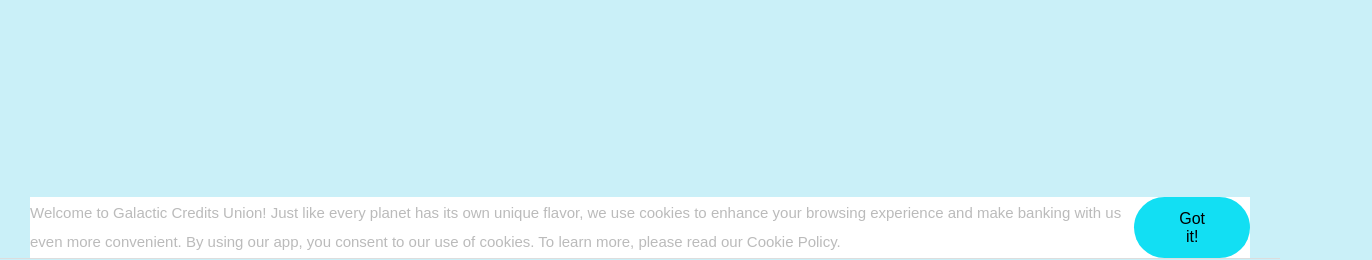
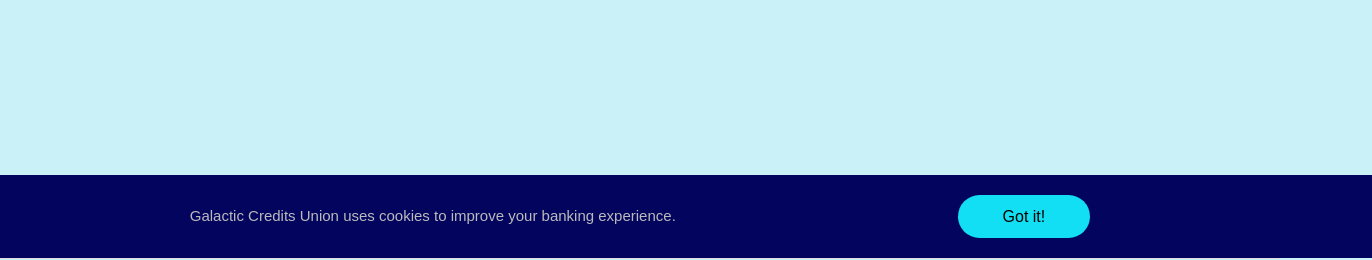
Before and after one commit to anshusinha-20/The-complete-javascript---Advanced-DOM-and-events, a plain HTML site: page index.html in a window 1280 px wide. Shown: the part 542-802 px from the top of the page, 1372 px wide, since content can reach past the window. Drawn offline with Linux system fonts and the light colour scheme.

Commit message:
Add 'styles, attributes and classes' codes

```diff
--- a/index.html
+++ b/index.html
@@ -21,6 +21,7 @@
           alt="gcu logo"
           class="nav__logo"
           id="logo"
+          designer = "Anshu Sinha"
         />
         <ul class="nav__links">
           <li class="nav__item">
--- a/script.js
+++ b/script.js
@@ -65,7 +65,7 @@ const message = document.createElement("div");
 message.classList.add("cookie-message");
 
 message.innerHTML =
-  "Welcome to Galactic Credits Union! Just like every planet has its own unique flavor, we use cookies to enhance your browsing experience and make banking with us even more convenient. By using our app, you consent to our use of cookies. To learn more, please read our Cookie Policy. <button class='btn btn--close-cookie'>Got it!</button>";
+  "Galactic Credits Union uses cookies to improve your banking experience. <button class='btn btn--close-cookie'>Got it!</button>";
 
 // header.prepend(message);
 header.append(message);
@@ -80,3 +80,24 @@ document
     // message.remove();
     message.parentElement.removeChild(message);
   });
+
+/////
+
+// 187. styles, attributes and classes
+
+// styles
+message.style.backgroundColor = "#03045e";
+message.style.width = "120%";
+message.style.height =
+  Number.parseFloat(getComputedStyle(message).height) + 40 + "px";
+
+// attributes
+// standard
+const logo = document.querySelector(".nav__logo");
+console.log(logo.src);
+console.log(logo.alt);
+console.log(logo.className);
+
+// non-standard
+console.log(logo.getAttribute("designer"));
+console.log(logo.getAttribute("src"));
```
